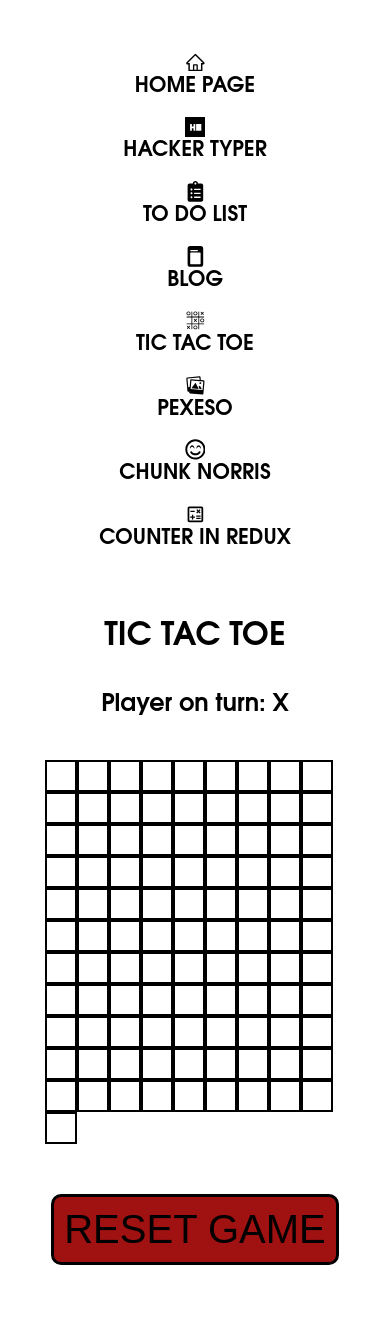
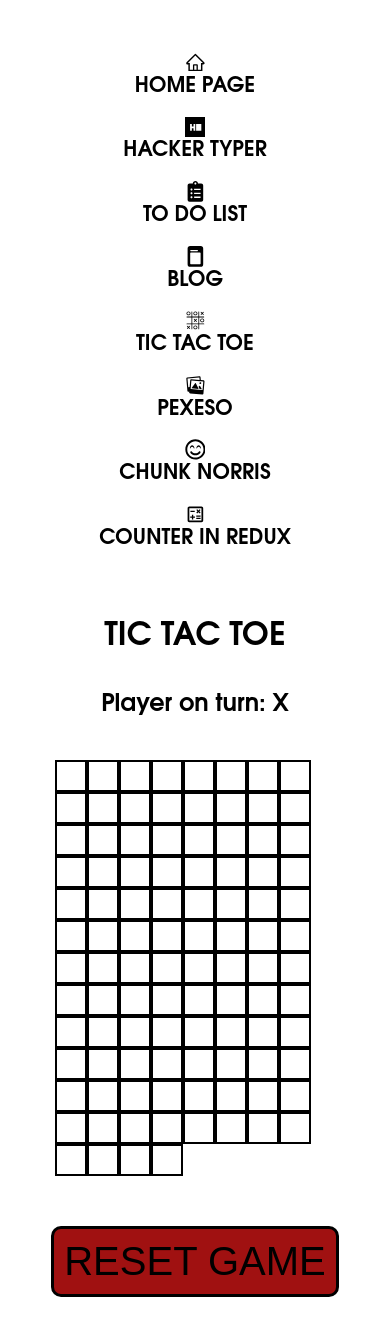
Before and after one commit to matusgrulik/ita-matus-grulik, a React (Create React App) app: page /tictactoe in a window 390 px wide. Before the commit the page ends 1293 px from the top, so only its background shows below. Built offline with nearby package versions, Linux system fonts and the light colour scheme.

Commit message:
TTT board mobile

```diff
--- a/src/TicTacToe/Components/Board.tsx
+++ b/src/TicTacToe/Components/Board.tsx
@@ -21,7 +21,7 @@ const DivWrapper = styled.div`
     max-width: 400px;
   }
   @media (max-width: 499px) {
-    max-width: 300px;
+    max-width: 280px;
   }
 `;
 
```
